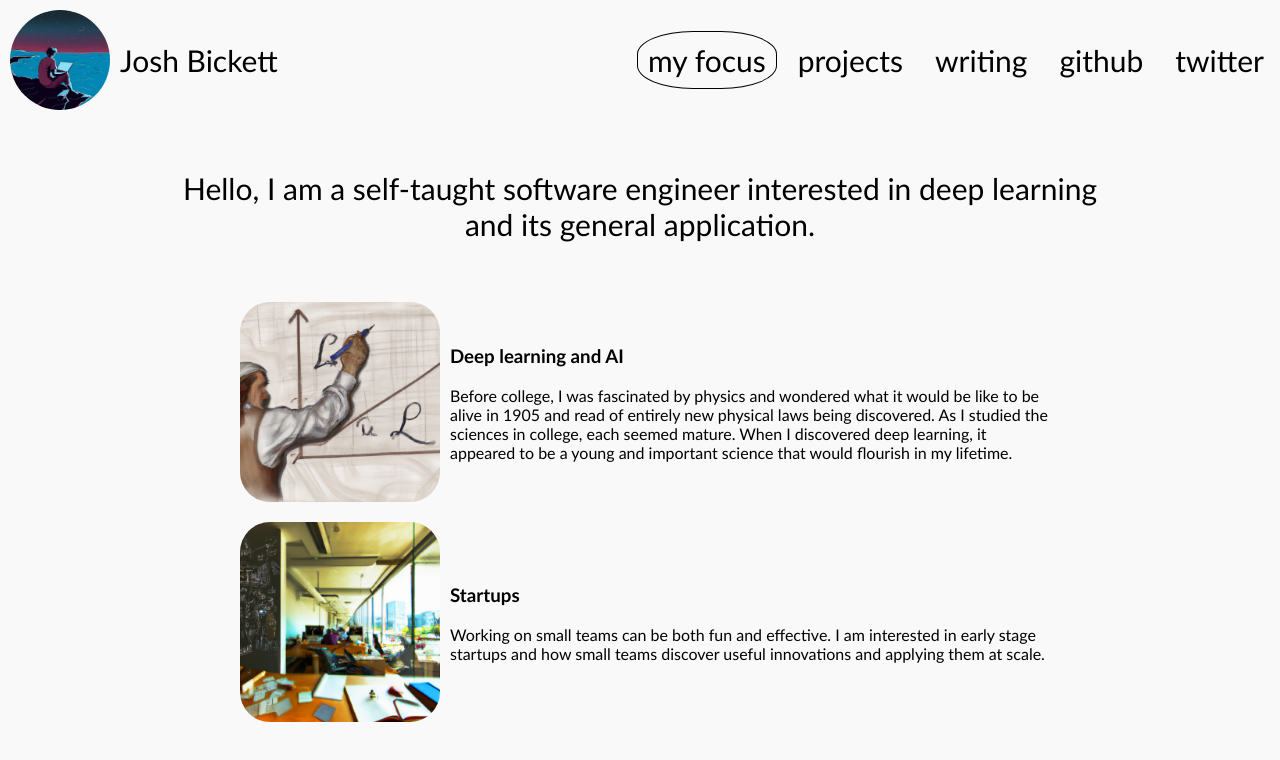
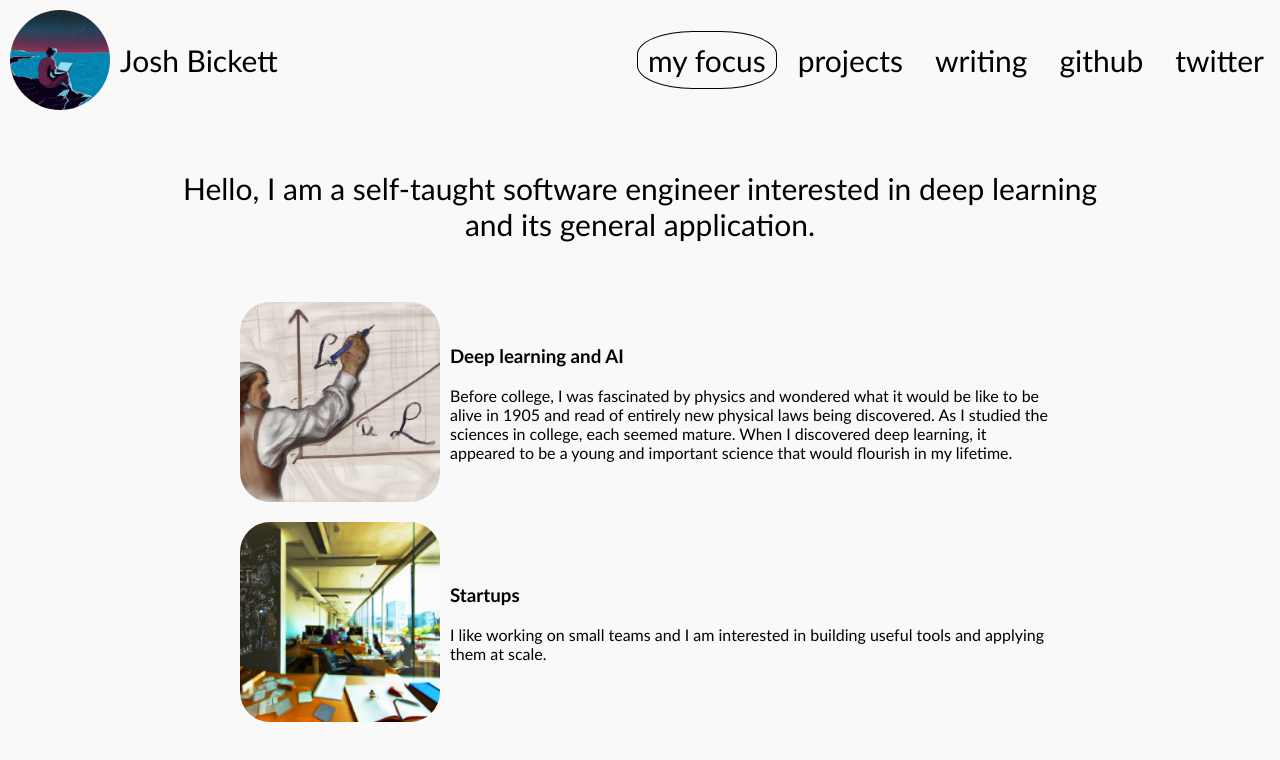
Before and after one commit to joshbickett/bickett.ai, a React (Create React App) app: page / in a window 1280 px wide. Shown: the top 760 px of the page. Built offline with nearby package versions, Linux system fonts and the light colour scheme.

Commit message:
Update startup text

```diff
--- a/src/pages/Focus.js
+++ b/src/pages/Focus.js
@@ -88,9 +88,8 @@ export const Focus = () => {
               <div style={{ maxWidth: "600px" }}>
                 <h3>Startups</h3>
                 <p>
-                  Working on small teams can be both fun and effective. I am
-                  interested in early stage startups and how small teams
-                  discover useful innovations and applying them at scale.
+                  I like working on small teams and I am interested in building
+                  useful tools and applying them at scale.
                 </p>
               </div>
             </div>
```
